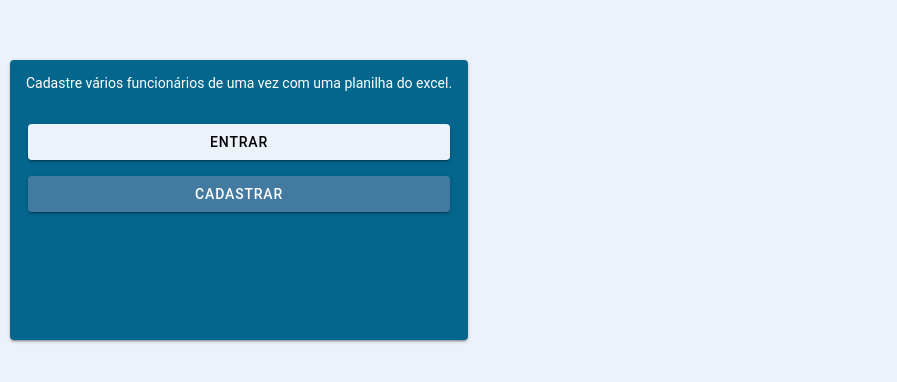
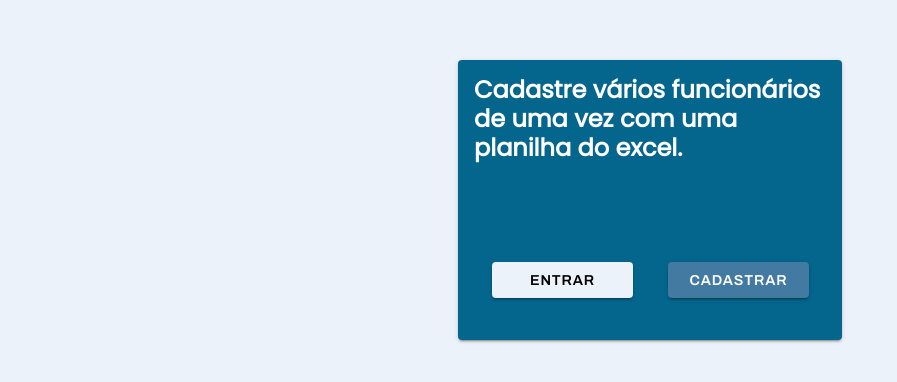
Before and after one commit to MikhailRommulo/cadastro-de-funcionarios-com-excel, a React (Create React App) app: page /landing in a window 1280 px wide. Shown: the part 210-592 px from the top of the page, without its empty margins (0-897 px from the left). Built offline with nearby package versions, Linux system fonts and the light colour scheme.

Commit message:
fit in landing style and responsiveness

```diff
--- a/public/index.html
+++ b/public/index.html
@@ -18,6 +18,8 @@
 
     <link rel="shortcut icon" type="image/png" href="%PUBLIC_URL%/assets/icon/favicon.png" />
 
+    <link href="https://fonts.googleapis.com/css2?family=Archivo:wght@400;600&family=Poppins:ital,wght@0,400;1,600&display=swap" rel="stylesheet">
+
     <!-- add to homescreen for ios -->
     <meta name="apple-mobile-web-app-capable" content="yes" />
     <meta name="apple-mobile-web-app-title" content="Ionic App" />
--- a/src/pages/Landing/index.tsx
+++ b/src/pages/Landing/index.tsx
@@ -4,10 +4,13 @@ import {
   IonPage,
   IonContent,
   useIonViewWillEnter,
-  IonLabel,
   IonButton,
-  IonCardContent
+  IonCardContent,
+  IonCardHeader,
+  IonCardTitle
 } from '@ionic/react';
+
+import { Label } from '../../theme/custom-styles-components/label';
 
 import { Card } from './styles';
 
@@ -22,17 +25,19 @@ const Landing: React.FC = () => {
 
       <IonContent color="light" fullscreen>
         <Card color="secondary">
-          <IonCardContent>
-            <IonLabel className="ion-text-justify">
-              Cadastre vários funcionários de uma vez com uma planilha do excel.
-            </IonLabel>
-          </IonCardContent>
+          <IonCardHeader>
+            <IonCardTitle>
+              <Label className="ion-text-justify">
+                Cadastre vários funcionários de uma vez com uma planilha do excel.
+              </Label>
+            </IonCardTitle>
+          </IonCardHeader>
           <IonCardContent>
             <IonButton expand="block" color="light" className="ion-margin-bottom">
-              <IonLabel>Entrar</IonLabel>
+              <Label font={'Archivo'}>Entrar</Label>
             </IonButton>
             <IonButton expand="block" color="tertiary">
-              <IonLabel>Cadastrar</IonLabel>
+              <Label font={'Archivo'}>Cadastrar</Label>
             </IonButton>
           </IonCardContent>
         </Card>
--- a/src/pages/Landing/styles.ts
+++ b/src/pages/Landing/styles.ts
@@ -1,3 +1,4 @@
+import { Label } from './../../theme/custom-styles-components/label';
 import styled from 'styled-components';
 
 import { IonCard } from '@ionic/react';
@@ -6,4 +7,22 @@ export const Card = styled(IonCard)`
   position: absolute;
   height: 35vh;
   top: 32.5vh;
+
+  @media (min-width: 768px) {
+    left: 35vw;
+    width: 30vw;
+    ion-card-title {
+      ion-Label {
+        font-size: 1.5rem;
+      }
+    }
+    ion-card-content {
+      top: 30%;
+      ion-button {
+        width: 40%;
+        display: inline-block;
+        margin: 0 5%;
+      }
+    }
+  }
 `;
--- /dev/null
+++ b/src/theme/custom-styles-components/label.ts
@@ -0,0 +1,15 @@
+import styled from 'styled-components';
+
+import { IonLabel } from '@ionic/react';
+
+interface LabelProps {
+  font?: string;
+  weight?: number;
+  size?: number;
+}
+
+export const Label = styled(IonLabel)`
+  font-family: ${(props: LabelProps) => props.font || "Poppins"};
+  font-weight: ${(props: LabelProps) => props.weight || 600};
+  font-size: ${(props: LabelProps) => props.size || 0.9}rem;
+`;
```
